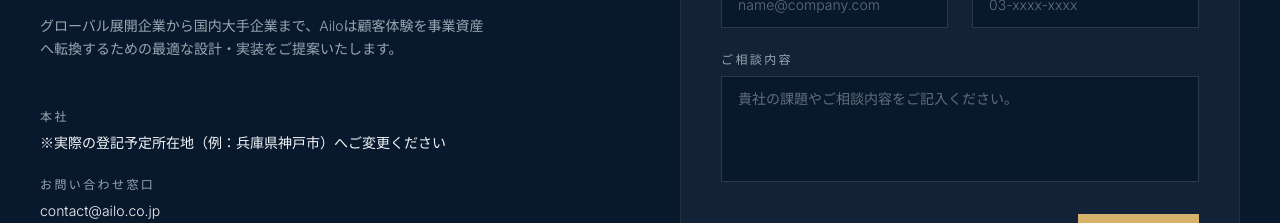
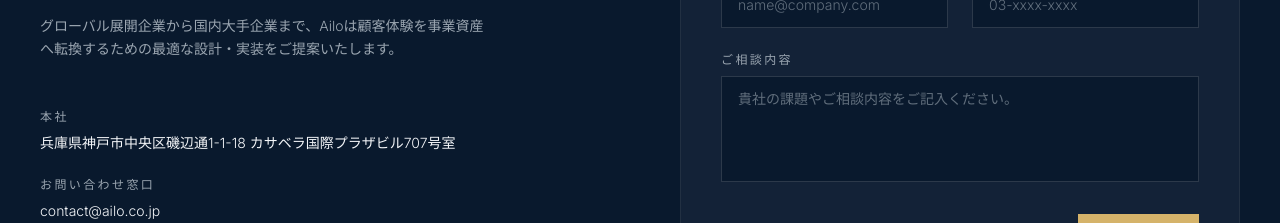
Before and after one commit to sskshin15-bit/ailo-corporate, a Next.js app: page / in a window 1280 px wide. Shown: the part 5700-5923 px from the top of the page. Built offline with nearby package versions, Linux system fonts and the light colour scheme.

Commit message:
Update headquarters address across locale copy.
Replace placeholder and Tokyo address entries with the confirmed Kobe headquarters address in Japanese, English, and Chinese.

Co-authored-by: Cursor <cursoragent@cursor.com>

```diff
--- a/components/contact-footer.tsx
+++ b/components/contact-footer.tsx
@@ -11,7 +11,7 @@ const copy = {
     body:
       'グローバル展開企業から国内大手企業まで、Ailoは顧客体験を事業資産へ転換するための最適な設計・実装をご提案いたします。',
     headquarters: '本社',
-    address: '※実際の登記予定所在地（例：兵庫県神戸市）へご変更ください',
+    address: '兵庫県神戸市中央区磯辺通1-1-18 カサベラ国際プラザビル707号室',
     inquiries: 'お問い合わせ窓口',
     summary: 'エンタープライズ向けAI、リーガルテック、SaaSを統合した実装支援を提供しています。',
     rights: 'All rights reserved.',
@@ -39,7 +39,7 @@ const copy = {
     body:
       'From global hospitality groups to large enterprises, we help transform customer experience into durable business assets through tailored architecture and implementation.',
     headquarters: 'Headquarters',
-    address: 'Marunouchi, Chiyoda-ku, Tokyo, Japan',
+    address: 'Room 707, Casabella International Plaza Building, 1-1-18 Isobedori, Chuo-ku, Kobe, Hyogo, Japan',
     inquiries: 'General Inquiries',
     summary: 'Enterprise-grade AI, Legal-Tech, and SaaS implementation support.',
     rights: 'All rights reserved.',
@@ -67,7 +67,7 @@ const copy = {
     body:
       '无论是跨国集团还是大型企业，Ailo都可通过定制化架构与实施，助力客户体验沉淀为长期经营资产。',
     headquarters: '总部',
-    address: '日本东京都千代田区丸之内',
+    address: '日本兵库县神户市中央区矶边通1-1-18 卡萨贝拉国际广场大厦707室',
     inquiries: '咨询邮箱',
     summary: '提供面向企业的AI、法律科技与SaaS一体化实施支持。',
     rights: '版权所有。',
```
